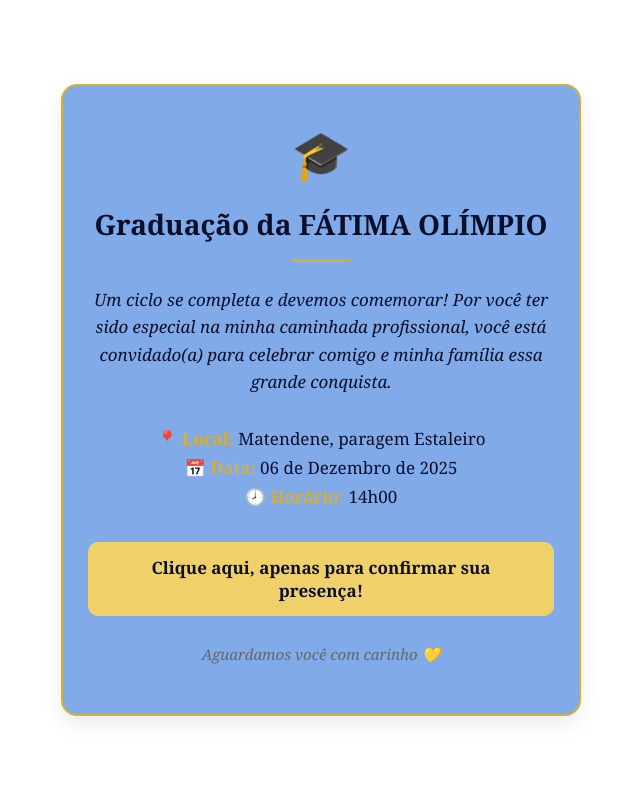
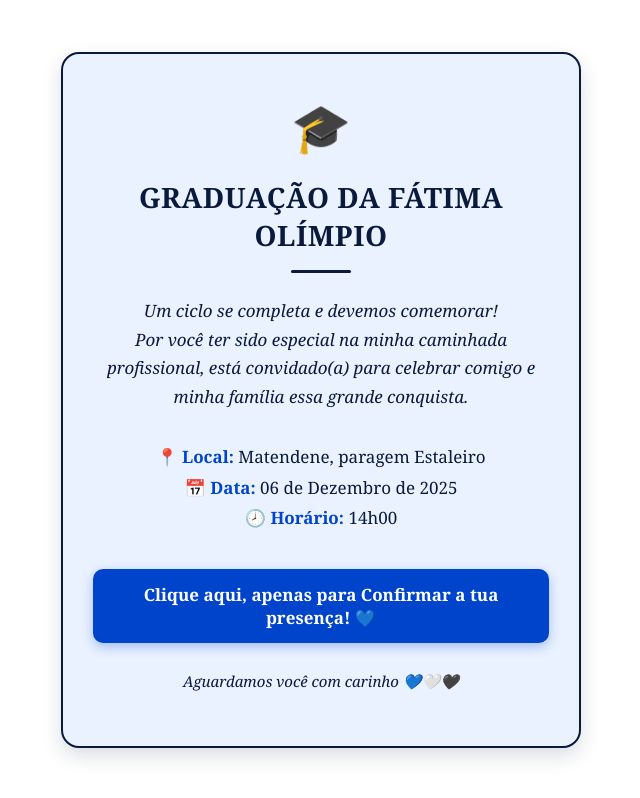
Before and after one commit to FatimaDev-devvv/My-graduation, a plain HTML site: page index.html in a window 1280 px wide. Shown: the whole page, without its empty margins (319-959 px from the left). Drawn offline with Linux system fonts and the light colour scheme.

Commit message:
Update index.html

```diff
--- a/index.html
+++ b/index.html
@@ -13,8 +13,8 @@
       margin: 0;
       padding: 0;
       font-family: 'Georgia', serif;
-      background-color: #ffffff; /* fundo neutro */
-      color: #0a0f2c; /* texto azul escuro */
+      background-color: #ffffff; /* fundo branco puro */
+      color: #0a1a3d; /* azul escuro elegante */
       display: flex;
       justify-content: center;
       align-items: center;
@@ -23,76 +23,80 @@
     }
 
     .card {
-      background-color: rgb(129, 170, 233); /* branco azulado */
-      color: #0a0f2c;
-      padding: 35px 25px;
-      border-radius: 16px;
+      background-color: #eaf2ff; /* branco azulado no cartão */
+      color: #0a1a3d;
+      padding: 40px 30px;
+      border-radius: 18px;
       max-width: 520px;
       width: 100%;
-      box-shadow: 0 8px 20px rgba(0, 0, 0, 0.08);
+      box-shadow: 0 8px 20px rgba(10, 26, 61, 0.15);
       text-align: center;
-      border: 2px solid #d4af37; /* dourado */
+      border: 2px solid #0a1a3d; /* contorno azul escuro */
     }
 
     h1 {
       font-size: 28px;
       margin-bottom: 10px;
-      color: #0a0f2c;
+      color: #0a1a3d;
+      letter-spacing: 0.5px;
+      text-transform: uppercase;
     }
 
     .divider {
       width: 60px;
       height: 3px;
-      background-color: #d4af37;
+      background-color: #0a1a3d;
       margin: 16px auto 24px;
       border-radius: 2px;
     }
 
     .icon {
       font-size: 48px;
-      color: #d4af37;
+      color: #0a1a3d;
       margin-bottom: 10px;
     }
 
     .message {
       font-size: 17px;
-      line-height: 1.6;
+      line-height: 1.7;
       margin-bottom: 30px;
       font-style: italic;
-      color: #0a0f2c;
+      color: #0a1a3d;
     }
 
     .details {
       font-size: 17px;
-      line-height: 1.7;
-      margin-bottom: 30px;
+      line-height: 1.8;
+      margin-bottom: 35px;
     }
 
     .highlight {
-      color: #d4af37;
+      color: #0044cc; /* azul vivo para detalhes */
       font-weight: bold;
     }
 
     .whatsapp-button {
       display: inline-block;
       padding: 14px 28px;
-      background-color: #f0d069;
-      color: #0a0f2c;
+      background-color: #0044cc;
+      color: #ffffff;
       text-decoration: none;
       border-radius: 10px;
       font-weight: bold;
       font-size: 17px;
-      transition: background 0.3s ease;
+      transition: background 0.3s ease, transform 0.2s ease;
+      box-shadow: 0 4px 12px rgba(0, 68, 204, 0.3);
     }
 
     .whatsapp-button:hover {
-      background-color: #c7a631;
+      background-color: #002b80;
+      transform: scale(1.03);
     }
 
     .footer {
       margin-top: 28px;
       font-size: 15px;
-      color: #666;
+      color: #0a1a3d;
       font-style: italic;
     }
 
@@ -105,7 +109,7 @@
         border-radius: 0;
         height: 100vh;
         border: none;
-        border-bottom: 4px solid #d4af37;
+        border-bottom: 4px solid #0044cc;
         box-shadow: none;
         display: flex;
         flex-direction: column;
@@ -130,14 +134,14 @@
 </head>
 <body>
   <div class="card" role="main" aria-label="Convite para graduação da Fátima Olímpio">
-    <div class="icon">🎓</div> <!-- Ícone de chapéu de graduação -->
+    <div class="icon">🎓</div>
     <h1>Graduação da FÁTIMA OLÍMPIO</h1>
     <div class="divider"></div>
 
     <p class="message">
-      Um ciclo se completa e devemos comemorar!
+      Um ciclo se completa e devemos comemorar!<br>
       Por você ter sido especial na minha caminhada profissional,
-      você está convidado(a) para celebrar comigo e minha família essa grande conquista.
+      está convidado(a) para celebrar comigo e minha família essa grande conquista.
     </p>
 
     <p class="details">
@@ -151,10 +155,10 @@
       target="_blank"
       rel="noopener noreferrer"
       class="whatsapp-button">
-      Clique aqui, apenas para confirmar sua presença!
+      Clique aqui, apenas para Confirmar a tua presença! 💙
     </a>
 
-    <p class="footer">Aguardamos você com carinho 💛</p>
+    <p class="footer">Aguardamos você com carinho 💙🤍🖤</p>
   </div>
 </body>
 </html>
```
